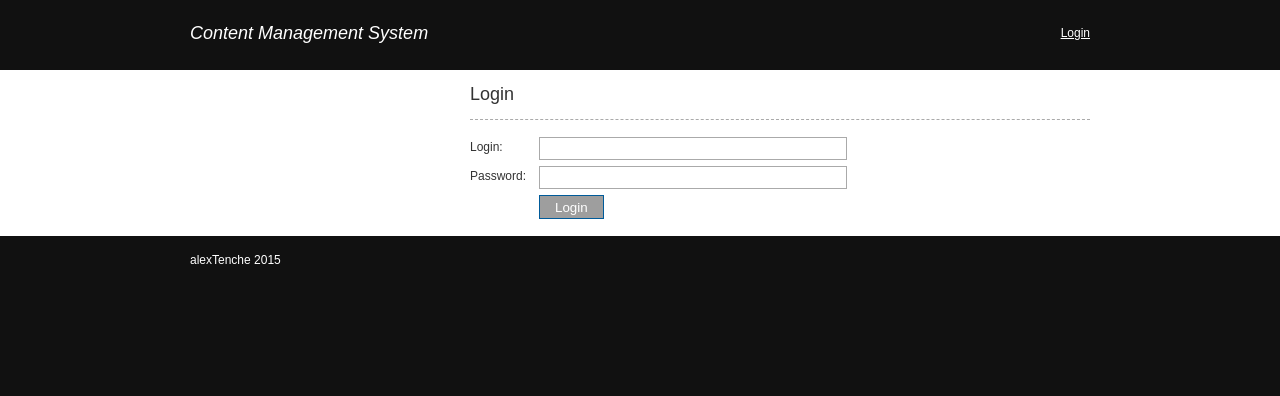
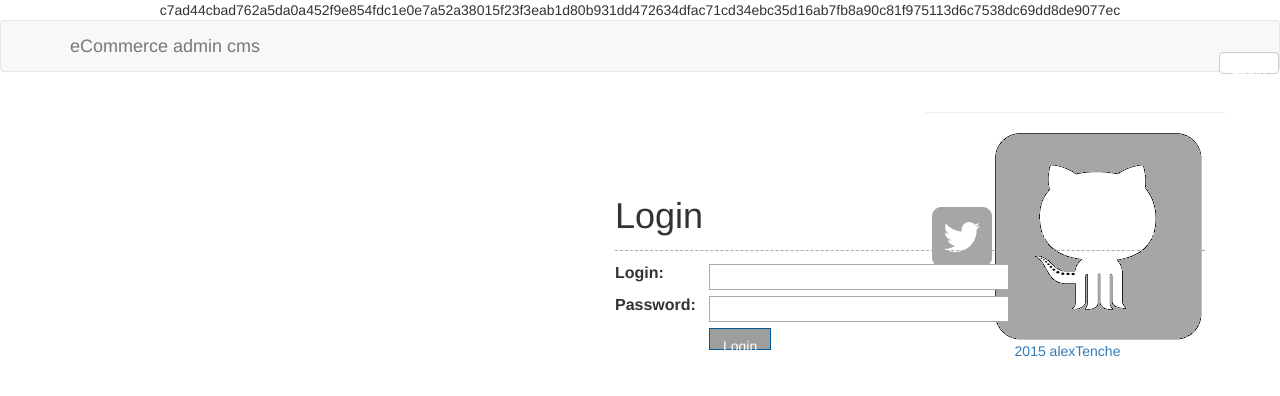
Before and after one commit to alextenche/tutorial-webshop, a PHP site: page /admin/index.php in a window 1280 px wide. Shown: the top 396 px of the page. Run offline with PHP 8.4, Linux system fonts and the light colour scheme; some libraries are stand-ins or nearby versions; grey boxes are pictures that could not be loaded.

Commit message:
minor fixes

```diff
--- a/admin/pages/error.php
+++ b/admin/pages/error.php
@@ -1,4 +1,4 @@
 <?php require_once('template/_header.php'); ?>
-<h1>Page not found!</h1>
-<p>The page you are trying to access does not exist or has been moved.</p>
+<h1> Page not found! </h1>
+<p> The page you are trying to access does not exist or has been moved. </p>
 <?php require_once('template/_footer.php'); ?>
--- a/admin/pages/index.php
+++ b/admin/pages/index.php
@@ -17,8 +17,9 @@ if($objForm->isPost('login_email')){
 	}
 }
 
+echo Login::string2hash('admin');
 
- require_once('template/_header.php');?>
+require_once('template/_header.php');?>
 
 <h1>Login</h1>
 
--- a/admin/pages/products.php
+++ b/admin/pages/products.php
@@ -46,8 +46,3 @@ switch($action){
 		require_once('products/list.php');
 
 }
-
-
-
-
-?>
--- a/admin/template/_footer.php
+++ b/admin/template/_footer.php
@@ -2,12 +2,21 @@
 		<div class="cl">&#160;</div>
 	</div>
 </div>
-<div id="footer">
-	<div id="footer_in">
-		<a href="http://alextenche.jolinar.org/"><span style="color:white">alexTenche 2015</span></a>
-	</div>
 </div>
-<script src="/js/jquery-1.11.1.min.js" type="text/javascript"></script>
-<script src="/js/basket.js" type="text/javascript"></script>
+
+<div class="push"></div>
+
+<hr>
+
+<div class="row footer">
+		<div class="container">
+				<a href="https://twitter.com/alexTenche"><img src="img/twitter-wrap.png" alt="Twitter Logo" class="social-icon"></a>
+				<a href="https://github.com/alextenche"><img src="img/github-wrap.png" alt="GitHub Logo" class="social-icon"></a>
+				<a href="http://alextenche.jolinar.org"> 2015 alexTenche </a>
+</div>
+</div>
+
+<script src="js/jquery-1.11.2.js" type="text/javascript"></script>
+<script src="js/basket.js" type="text/javascript"></script>
 </body>
 </html>
--- a/admin/template/_header.php
+++ b/admin/template/_header.php
@@ -6,11 +6,44 @@
 	<meta name="author" content="Alex Tenche">
 	<title>eCommerce</title>
 	<link href="css/core.css" rel="stylesheet" type="text/css" />
+	<link rel="stylesheet" href="https://maxcdn.bootstrapcdn.com/bootstrap/3.3.2/css/bootstrap.min.css">
 </head>
 <body>
+	<div class="navbar navbar-default">
+		<div class="container">
+			<div class="navbar-header">
+				<a href="/eCommerce/" class="navbar-brand"> eCommerce admin cms </a>
+			</div>
+			<?php if (Login::isLogged(Login::$_login_front)) : ?>
+				<div class="navbar-right">
+					<p id="logged_as" class="navbar-text">Logged in as <strong>
+						<?php echo Login::getFullNameFront(Session::getSession(Login::$_login_front)); ?>
+					</strong></p>
+					<a href="?page=orders"><button type="button" class="btn btn-default navbar-btn">My orders</button></a>
+					<a href="?page=logout"><button type="button" class="btn btn-default navbar-btn">Logout</button></a>
+				</div>
+			<?php else : ?>
+				<div class="navbar-right">
+					<a href="?page=login"><button type="button" id="logged_as" class="btn btn-default navbar-btn">Login</button></a>
+				</div>
+			<?php endif; ?>
+
+		</div><!-- end container -->
+	</div><!-- end navbar navbar-default -->
+
+	<div class="container">
+		<div class="row">
+
+			<div class="col-md-4" id="left">
+			</div><!-- end col-md-4 left -->
+
+
+			<div class="col-md-8" id="right">
+
+
 <div id="header">
 	<div id="header_in">
-		<h5><a href="/admin/?page=products">Content Management System</a></h5>
+		<h5><a href="/admin/?page=products"> admin cms </a></h5>
 		<?php
 			if (Login::isLogged(Login::$_login_admin)) {
 				echo '<div id="logged_as">Logged in as: <strong>';
--- a/classes/Login.php
+++ b/classes/Login.php
@@ -1,12 +1,11 @@
 <?php
-
 class Login {
 
 	public static $_login_page_front = "?page=login";
 	public static $_dashboard_front = "?page=orders";
 	public static $_login_front = "cid"; // client id
 
-	public static $_login_page_admin = "/admin/";
+	public static $_login_page_admin = "/admin";
 	public static $_dashboard_admin = "/admin/?page=products";
 	public static $_login_admin = "aid"; // admin id
 
@@ -38,7 +37,6 @@ class Login {
 	}
 
 
-
 	public static function loginAdmin($id = null, $url = null) {
 		if (!empty($id)) {
 			$url = !empty($url) ? $url : self::$_dashboard_admin;
@@ -59,7 +57,6 @@ class Login {
 			Helper::redirect($url);
 		}
 	}
-
 
 
 	public static function restrictAdmin() {
--- a/pages/orders.php
+++ b/pages/orders.php
@@ -2,7 +2,7 @@
 
 Login::restrictFront();
 
-$objOrder = new Order();
+$objOrder = new OrderPDO();
 $orders = $objOrder->getClientOrders(Session::getSession(Login::$_login_front));
 
 $objPaging = new Paging($orders, 5);
--- a/template/_header.php
+++ b/template/_header.php
@@ -1,14 +1,11 @@
 <?php
 $objCatalogue = new Catalogue();
 $cats = $objCatalogue->getCategories();
-	//var_dump($cats);
-	//die();
 
 $objBusiness = new Business();
 $business = $objBusiness->getBusiness();
-	//var_dump($business);
-	//die();
 ?>
+
 <!DOCTYPE html>
 <head>
 	<meta charset="utf-8">
```
Also changed, not shown: classes/Admin.php (+2 -14 lines), classes/OrderPDO.php (+28 -0 lines), admin/pages/products/add.php (line endings or trailing spaces).
